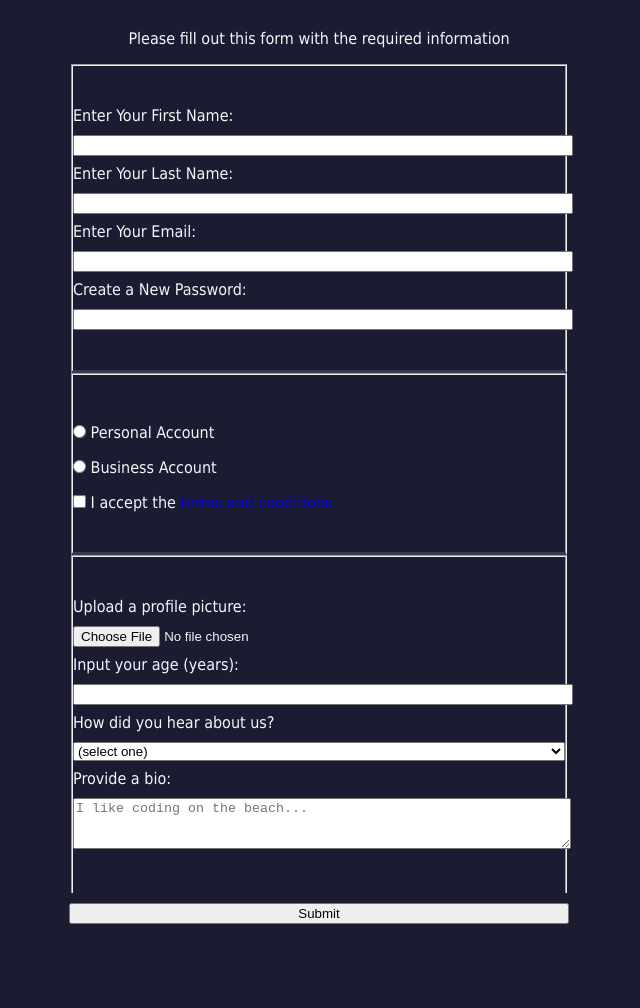
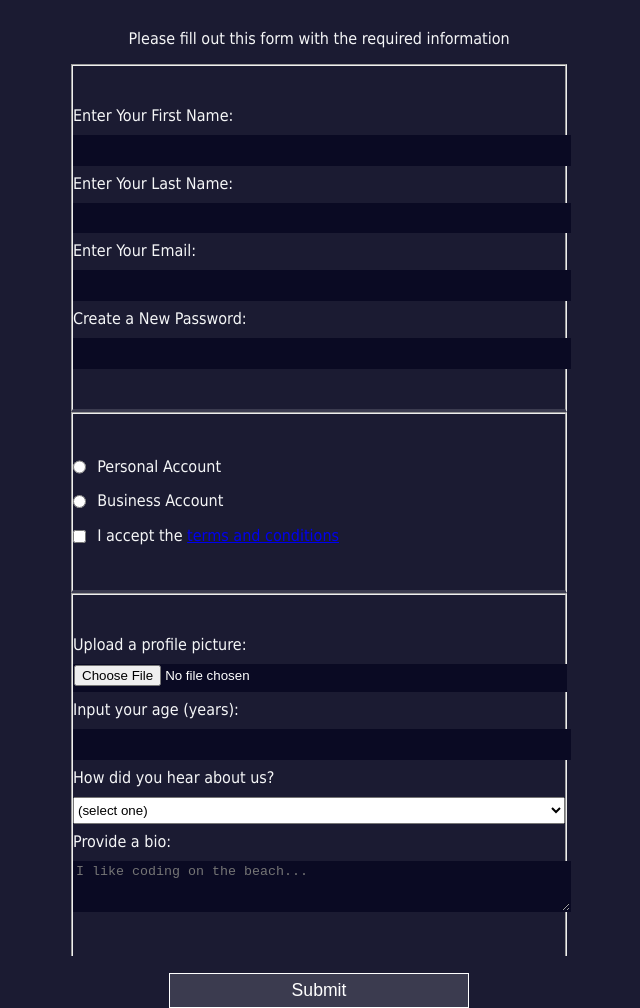
Before and after one commit to dijanakalaposratic/fcc-rwd-p04-registration-form, a plain HTML site: page index.html in a window 1280 px wide. Shown: the part 73-1081 px from the top of the page, without its empty margins (321-961 px from the left). Before the commit the page ends 997 px from the top, so only its background shows below. Drawn offline with Linux system fonts and the light colour scheme.

Commit message:
added styling for a submit button

```diff
--- a/styles.css
+++ b/styles.css
@@ -25,7 +25,7 @@ form {
     margin: 0 auto;
     max-width: 500px;
     min-width: 300px;
-    width: 60vw;;
+    width: 60vw;
 }
 
 fieldset {
@@ -39,6 +39,7 @@ fieldset:last-of-type {
 
 input, textarea, select {
     width: 100%;
+    min-height: 2em;
     margin-top: 10px;
     margin-bottom: 0;
     margin-left: 0;
@@ -47,4 +48,27 @@ input, textarea, select {
 
 .inline {
     width: unset;
+    margin-right: 0.5em;
+    margin-left: 0;
+    margin-top: 0;
+    margin-bottom: 0;
+    vertical-align: middle;
 }
+
+input, textarea {
+    background-color: #0a0a23;
+    border: 1px solid #0a0a23;
+    color: #ffffff;
+
+}
+
+input[type="submit"] {
+    margin: 1em auto;
+    display: block;
+    width: 60%;
+    min-width: 300px;
+    height: 2em;
+    font-size: 1.1rem;
+    background-color: #3b3b4f;
+    border-color: white;
+}
```
